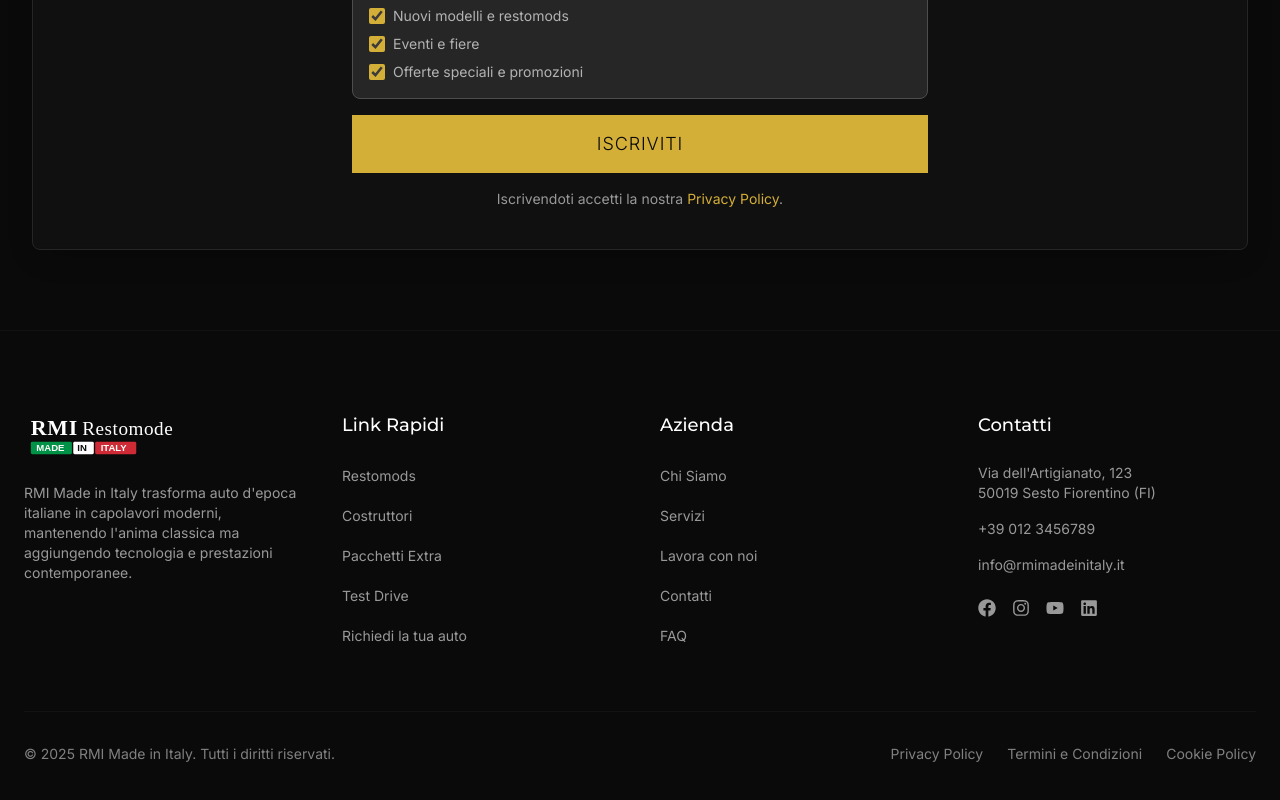
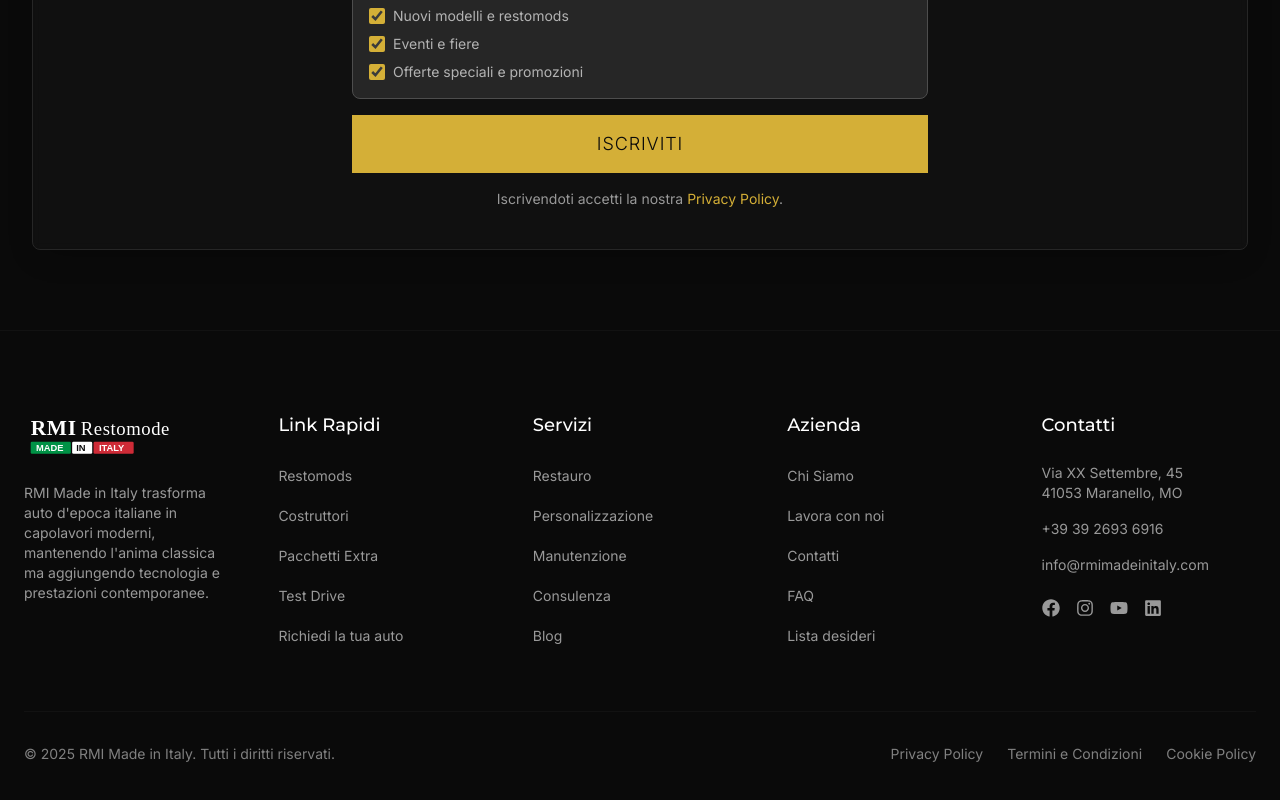
Before and after one commit to henry8913/7_Capstone-Project_RMI-Made-in-Italy, a React (Vite) app in the folder Front-end/: page / in a window 1280 px wide. Shown: the part 7149-7949 px from the top of the page. Built offline with nearby package versions, Linux system fonts and the light colour scheme; no server answers; a web font is replaced by a local one.

Commit message:
feat(v4.a): 0.26 <Aggiornato layout e contenuto del footer con sezione servizi />

```diff
--- a/Front-end/src/components/layout/Footer.jsx
+++ b/Front-end/src/components/layout/Footer.jsx
@@ -9,7 +9,7 @@ const Footer = () => {
     <footer className="bg-secondary-950 border-t border-secondary-900 pt-12 sm:pt-16 md:pt-20 pb-6 sm:pb-8 md:pb-10">
       <div className="container-custom px-4 sm:px-6">
         {/* Main Footer Content */}
-        <div className="grid grid-cols-1 sm:grid-cols-2 lg:grid-cols-4 gap-8 md:gap-10 mb-10 sm:mb-12 md:mb-16">
+        <div className="grid grid-cols-1 sm:grid-cols-2 lg:grid-cols-5 gap-8 md:gap-10 mb-10 sm:mb-12 md:mb-16">
           {/* Column 1: Logo and Description */}
           <div className="space-y-4 sm:space-y-6">
             <Link to="/" className="block mb-4 sm:mb-6">
@@ -32,28 +32,40 @@ const Footer = () => {
             </ul>
           </div>
 
-          {/* Column 3: Company */}
+          {/* Column 3: Services */}
+          <div>
+            <h4 className="text-white text-base sm:text-lg font-medium mb-4 sm:mb-6">Servizi</h4>
+            <ul className="space-y-2 sm:space-y-3 md:space-y-4">
+              <li><Link to="/services/restoration" className="text-secondary-400 hover:text-primary transition-colors text-sm">Restauro</Link></li>
+              <li><Link to="/services/customization" className="text-secondary-400 hover:text-primary transition-colors text-sm">Personalizzazione</Link></li>
+              <li><Link to="/services/maintenance" className="text-secondary-400 hover:text-primary transition-colors text-sm">Manutenzione</Link></li>
+              <li><Link to="/services/consulting" className="text-secondary-400 hover:text-primary transition-colors text-sm">Consulenza</Link></li>
+              <li><Link to="/blog" className="text-secondary-400 hover:text-primary transition-colors text-sm">Blog</Link></li>
+            </ul>
+          </div>
+
+          {/* Column 4: Company */}
           <div className="mt-8 sm:mt-0">
             <h4 className="text-white text-base sm:text-lg font-medium mb-4 sm:mb-6">Azienda</h4>
             <ul className="space-y-2 sm:space-y-3 md:space-y-4">
               <li><Link to="/about" className="text-secondary-400 hover:text-primary transition-colors text-sm">Chi Siamo</Link></li>
-              <li><Link to="/services" className="text-secondary-400 hover:text-primary transition-colors text-sm">Servizi</Link></li>
               <li><Link to="/jobs" className="text-secondary-400 hover:text-primary transition-colors text-sm">Lavora con noi</Link></li>
               <li><Link to="/contact" className="text-secondary-400 hover:text-primary transition-colors text-sm">Contatti</Link></li>
               <li><Link to="/faq" className="text-secondary-400 hover:text-primary transition-colors text-sm">FAQ</Link></li>
+              <li><Link to="/wishlist" className="text-secondary-400 hover:text-primary transition-colors text-sm">Lista desideri</Link></li>
             </ul>
           </div>
 
-          {/* Column 4: Contact */}
+          {/* Column 5: Contact */}
           <div className="mt-8 lg:mt-0">
             <h4 className="text-white text-base sm:text-lg font-medium mb-4 sm:mb-6">Contatti</h4>
             <address className="not-italic text-secondary-400 space-y-2 sm:space-y-3 md:space-y-4 text-sm">
-              <p>Via dell'Artigianato, 123<br />50019 Sesto Fiorentino (FI)</p>
+              <p>Via XX Settembre, 45<br />41053 Maranello, MO</p>
               <p>
-                <a href="tel:+390123456789" className="hover:text-primary transition-colors">+39 012 3456789</a>
+                <a href="tel:+390123456789" className="hover:text-primary transition-colors">+39 39 2693 6916</a>
               </p>
               <p>
-                <a href="mailto:info@rmimadeinitaly.it" className="hover:text-primary transition-colors">info@rmimadeinitaly.it</a>
+                <a href="mailto:info@rmimadeinitaly.it" className="hover:text-primary transition-colors">info@rmimadeinitaly.com</a>
               </p>
               <div className="flex space-x-4 pt-2">
                 <a href="https://facebook.com" target="_blank" rel="noopener noreferrer" className="text-secondary-400 hover:text-primary transition-colors">
```
